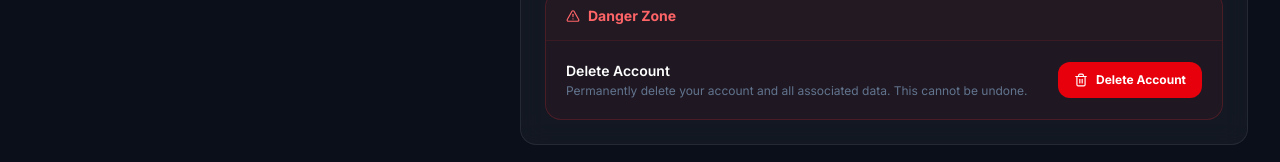
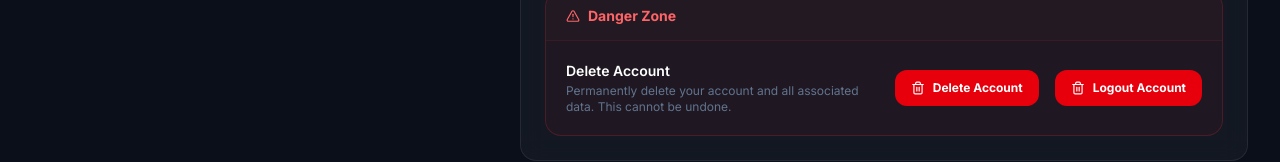
Before and after one commit to risingstar185/intellmeet, a React (Vite) app: page /settings in a window 1280 px wide. Shown: the part 2341-2503 px from the top of the page. Built offline with nearby package versions, Linux system fonts and the light colour scheme; no server answers; sample sign-in values are in the browser's storage.

Commit message:
Implement account logout functionality
Added logout functionality to remove user tokens and navigate to login.

```diff
--- a/src/pages/SettingsPage.tsx
+++ b/src/pages/SettingsPage.tsx
@@ -289,7 +289,23 @@ export default function SettingsPage() {
 };
 
   const initials = (name || 'U').split(' ').map(n => n[0]).join('').toUpperCase().substring(0, 2) || 'U'
+  const handleLogoutAccount = async () => {
+   const refreshToken = localStorage.getItem("refreshToken");
+try {
+    await api.post("/auth/logout", {
+      refreshToken,
+    });
 
+    localStorage.removeItem("token");
+    localStorage.removeItem("refreshToken");
+    localStorage.removeItem("user");
+
+    navigate("/login");
+  }
+    catch (err) {
+      console.error("Failed to logout account", err);
+    }
+  }
   return (
     <div
   className="flex min-h-screen w-full overflow-x-hidden"
@@ -639,6 +655,14 @@ export default function SettingsPage() {
                         <Trash2 size={14} />
                         Delete Account
                       </button>
+                       <button
+                        id="delete-account-btn"
+                       onClick={handleLogoutAccount}
+                        className="flex items-center gap-2 px-4 py-2.5 rounded-xl text-xs font-bold text-white transition-all flex-shrink-0 cursor-pointer bg-red-600 hover:bg-red-500"
+                      >
+                        <Trash2 size={14} />
+                        Logout Account
+                      </button>
                     </div>
                   </div>
                 </div>
```
